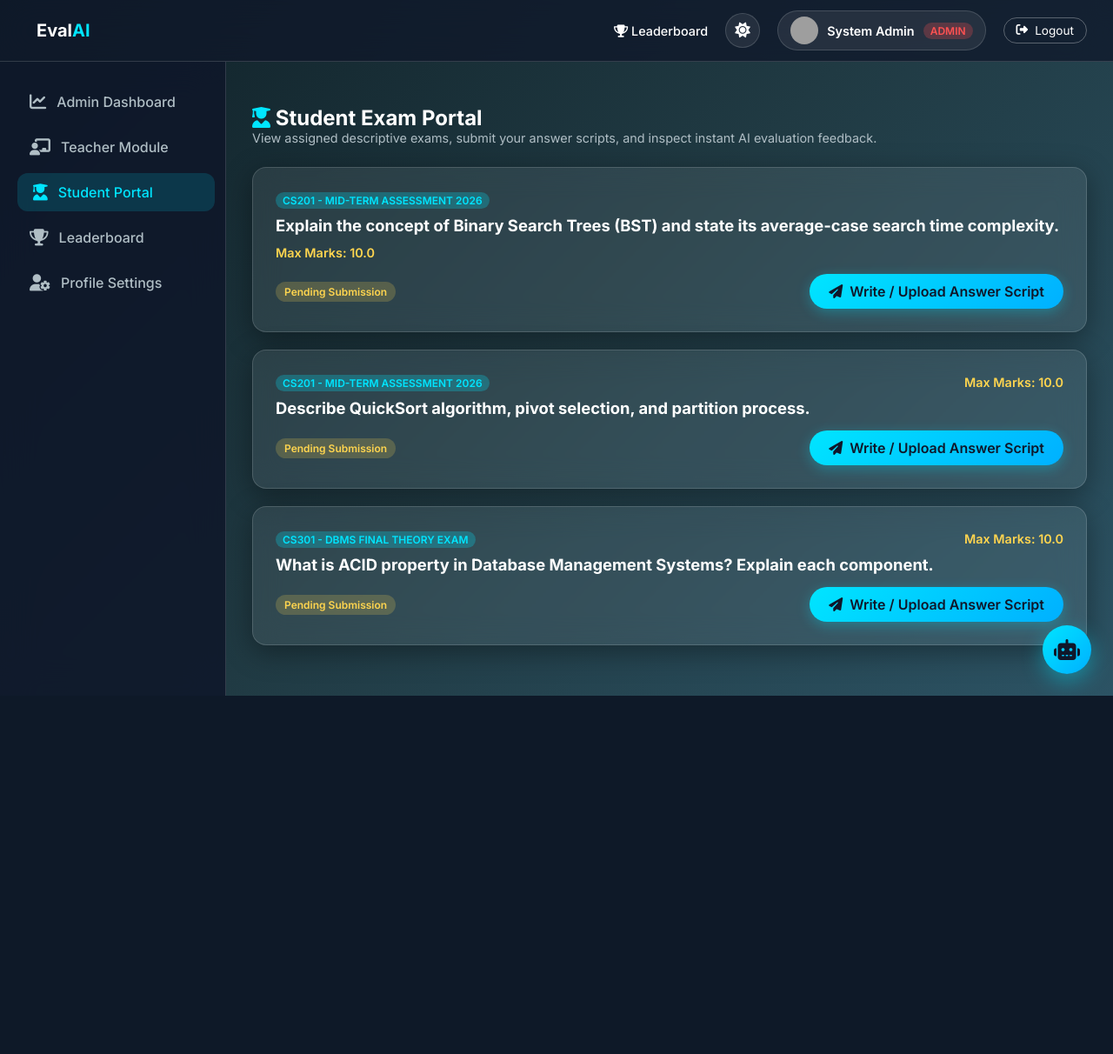
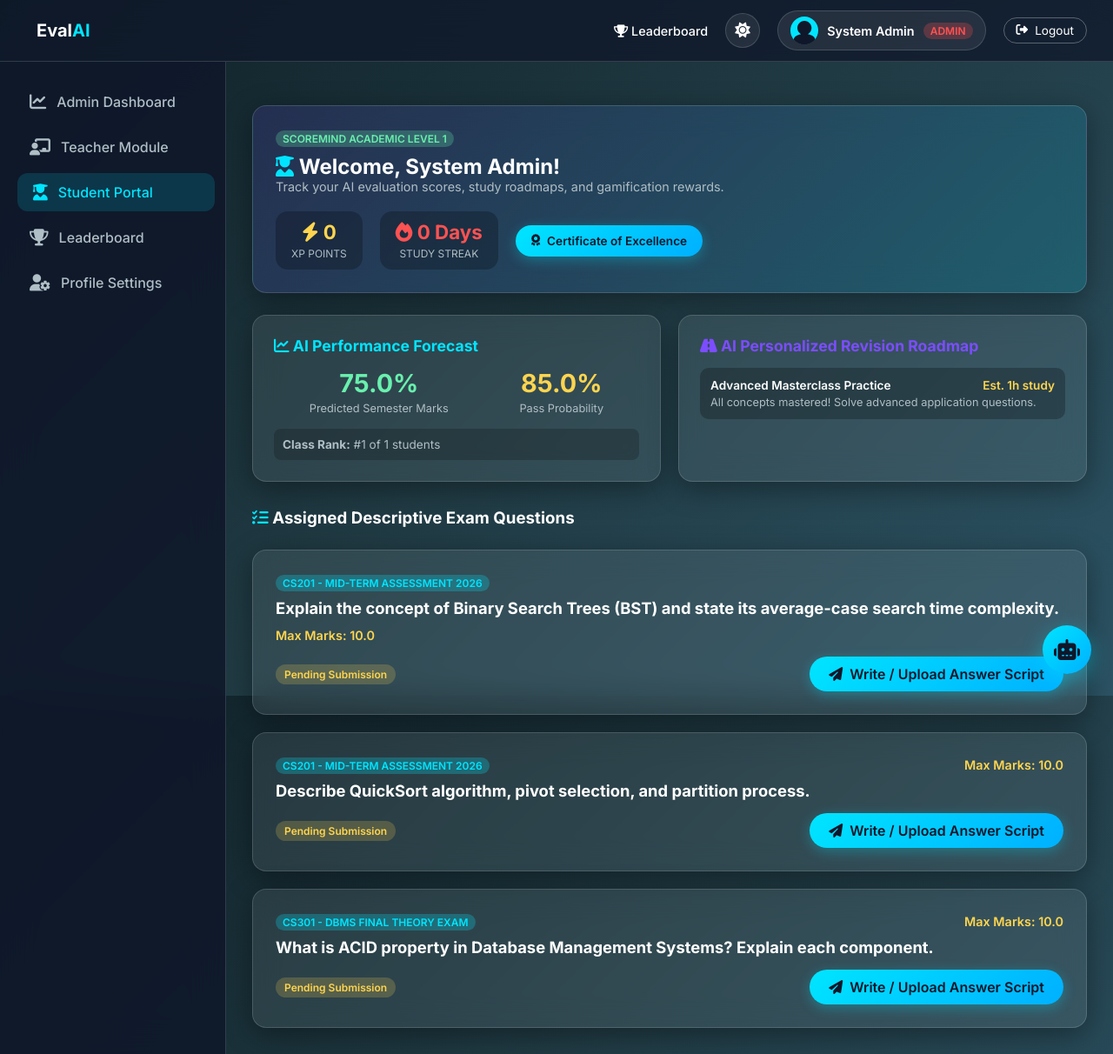
Before and after one commit to yashwanth121718/SCOREMIND-AI, a Flask app: page /student/dashboard in a window 1280 px wide. Shown: the whole page at 87% size. Before the commit the page ends 800 px from the top, so only its background shows below. Run offline with Flask 3, Linux system fonts and the light colour scheme; a user stored in the database is signed in; data comes from the database, SQL or seed files in the repository; grey boxes are pictures that could not be loaded.

Commit message:
ScoreMind AI Upgrade - Gamification, AI Study Roadmap, Digital Certificates, OCR Scanner, and Vision Statement

```diff
--- a/routes.py
+++ b/routes.py
@@ -9,14 +9,17 @@ from evaluation import evaluate_single_answer, evaluate_exam_answers
 from reports import generate_student_pdf_report, generate_exam_excel_report
 from config import Config
 
-# Advanced Features Imports
+# ScoreMind AI Advanced Features Imports
 from advanced_features import (
     extract_text_from_image,
     check_plagiarism_for_answer,
     generate_ai_rubric,
     predict_student_performance,
     generate_verification_qr_code,
-    process_chatbot_query
+    process_chatbot_query,
+    calculate_student_gamification,
+    generate_revision_plan,
+    generate_student_certificate
 )
 
 auth_bp = Blueprint('auth', __name__)
@@ -317,7 +320,6 @@ def add_question():
     keywords = request.form.get('keywords', '').strip()
     max_marks = float(request.form.get('max_marks') or 10.0)
 
-    # Optional AI Auto Rubric Generation
     if not model_answer and question_text:
         rubric_data = generate_ai_rubric(question_text, max_marks)
         model_answer = rubric_data['model_answer']
@@ -378,8 +380,10 @@ def dashboard():
     ans_map = {ans.question_id: ans for ans in my_answers}
     eval_map = {ev.question_id: ev for ev in my_evaluations}
 
-    # Performance Prediction for Student
+    # Advanced ScoreMind Features for Student Portal
     prediction = predict_student_performance(current_user.id)
+    gamification = calculate_student_gamification(current_user.id)
+    revision_plan = generate_revision_plan(current_user.id)
 
     total_assigned = len(questions)
     total_submitted = len(my_answers)
@@ -392,6 +396,8 @@ def dashboard():
                            eval_map=eval_map,
                            my_evaluations=my_evaluations,
                            prediction=prediction,
+                           gamification=gamification,
+                           revision_plan=revision_plan,
                            progress_pct=round(progress_pct, 1))
 
 @student_bp.route('/submit/<int:question_id>', methods=['GET', 'POST'])
@@ -414,7 +420,6 @@ def submit_answer(question_id):
             filepath = os.path.join(Config.UPLOAD_FOLDER, saved_filename)
             file.save(filepath)
 
-            # OCR Answer Sheet & Handwriting Scanner
             ocr_text = extract_text_from_image(filepath)
             if ocr_text:
                 answer_text = ocr_text if not answer_text else f"{answer_text}\n{ocr_text}"
@@ -436,7 +441,7 @@ def submit_answer(question_id):
 
         try:
             evaluate_single_answer(existing_ans.answer_id)
-            flash('Answer script scanned with OCR and evaluated by AI successfully!', 'success')
+            flash('Answer script scanned with OCR and evaluated by ScoreMind AI successfully!', 'success')
         except Exception as e:
             flash('Answer submitted. Evaluation queued.', 'info')
 
@@ -456,7 +461,6 @@ def view_result(eval_id):
         flash('Access denied.', 'danger')
         return redirect(url_for('student.dashboard'))
 
-    # Check plagiarism details & QR code
     plag_info = check_plagiarism_for_answer(eval_rec.answer_id)
     qr_code_b64 = generate_verification_qr_code(eval_id)
 
@@ -480,6 +484,17 @@ def download_pdf(eval_id):
     except Exception as e:
         flash(f'PDF generation failed: {str(e)}', 'danger')
         return redirect(url_for('student.view_result', eval_id=eval_id))
+
+@student_bp.route('/download-certificate')
+@login_required
+@student_required
+def download_certificate():
+    try:
+        filepath = generate_student_certificate(current_user.id)
+        return send_file(filepath, as_attachment=True)
+    except Exception as e:
+        flash(f'Certificate generation failed: {str(e)}', 'danger')
+        return redirect(url_for('student.dashboard'))
 
 
 # ================= REST API ENDPOINTS & AI CHATBOT =================
@@ -505,3 +520,8 @@ def generate_rubric_api():
 
     rubric = generate_ai_rubric(q_text, max_m)
     return jsonify({'status': 'success', 'data': rubric})
+
+@api_bp.route('/study-plan/<int:student_id>', methods=['GET'])
+def study_plan_api(student_id):
+    plan = generate_revision_plan(student_id)
+    return jsonify({'status': 'success', 'student_id': student_id, 'plan': plan})
--- a/templates/student_dashboard.html
+++ b/templates/student_dashboard.html
@@ -1,17 +1,83 @@
 {% extends "base.html" %}
 
-{% block title %}Student Exam Portal - EvalAI{% endblock %}
+{% block title %}ScoreMind AI - Student Portal{% endblock %}
 
 {% block content %}
-<div style="max-width: 1100px; margin: 0 auto;">
+<div style="max-width: 1150px; margin: 0 auto;">
 
-    <div style="margin-bottom: 25px;">
-        <h2><i class="fas fa-user-graduate me-2" style="color:var(--primary-color);"></i> Student Exam Portal</h2>
-        <p style="color: var(--text-muted); font-size: 0.9rem;">View assigned descriptive exams, submit your answer scripts, and inspect instant AI evaluation feedback.</p>
+    <!-- Top Student Header & Gamification Bar -->
+    <div class="glass-panel" style="padding: 26px; margin-bottom: 25px; background: linear-gradient(135deg, rgba(124, 77, 255, 0.15), rgba(0, 229, 255, 0.15));">
+        <div style="display: flex; justify-content: space-between; align-items: center; flex-wrap: wrap; gap: 20px;">
+            <div>
+                <span class="role-pill role-student" style="margin-bottom: 8px; display: inline-block;">ScoreMind Academic Level {{ gamification.level }}</span>
+                <h2><i class="fas fa-user-graduate me-2" style="color:var(--primary-color);"></i> Welcome, {{ current_user.name }}!</h2>
+                <p style="color: var(--text-muted); font-size: 0.9rem;">Track your AI evaluation scores, study roadmaps, and gamification rewards.</p>
+            </div>
+
+            <!-- Gamification Badges & XP -->
+            <div style="display: flex; gap: 20px; align-items: center; flex-wrap: wrap;">
+                <div style="text-align: center; background: rgba(0,0,0,0.25); padding: 10px 18px; border-radius: 14px;">
+                    <h3 style="color: var(--warning-color); font-size: 1.4rem;"><i class="fas fa-bolt me-1"></i> {{ gamification.xp_points }}</h3>
+                    <span style="font-size: 0.75rem; color: var(--text-muted); text-transform: uppercase;">XP Points</span>
+                </div>
+
+                <div style="text-align: center; background: rgba(0,0,0,0.25); padding: 10px 18px; border-radius: 14px;">
+                    <h3 style="color: #ff5252; font-size: 1.4rem;"><i class="fas fa-fire me-1"></i> {{ gamification.streak }} Days</h3>
+                    <span style="font-size: 0.75rem; color: var(--text-muted); text-transform: uppercase;">Study Streak</span>
+                </div>
+
+                <a href="{{ url_for('student.download_certificate') }}" class="btn-primary-custom" style="padding: 10px 18px; font-size: 0.85rem;">
+                    <i class="fas fa-award me-1"></i> Certificate of Excellence
+                </a>
+            </div>
+        </div>
+    </div>
+
+    <!-- AI Performance Prediction & Study Roadmap Grid -->
+    <div style="display: grid; grid-template-columns: repeat(auto-fit, minmax(340px, 1fr)); gap: 20px; margin-bottom: 30px;">
+
+        <!-- AI Performance Forecast Card -->
+        <div class="glass-panel" style="padding: 24px;">
+            <h3 style="margin-bottom: 15px; font-size: 1.1rem; color: var(--primary-color);">
+                <i class="fas fa-chart-line me-2"></i> AI Performance Forecast
+            </h3>
+            <div style="display: flex; justify-content: space-around; text-align: center; margin-bottom: 15px;">
+                <div>
+                    <h2 style="color: var(--accent-color); font-size: 1.8rem;">{{ prediction.predicted_marks }}%</h2>
+                    <span style="font-size: 0.8rem; color: var(--text-muted);">Predicted Semester Marks</span>
+                </div>
+                <div>
+                    <h2 style="color: var(--warning-color); font-size: 1.8rem;">{{ prediction.pass_probability }}%</h2>
+                    <span style="font-size: 0.8rem; color: var(--text-muted);">Pass Probability</span>
+                </div>
+            </div>
+            <div style="font-size: 0.85rem; color: var(--text-muted); background: rgba(0,0,0,0.2); padding: 10px; border-radius: 8px;">
+                <strong>Class Rank:</strong> #{{ prediction.class_rank }} of {{ prediction.total_students }} students
+            </div>
+        </div>
+
+        <!-- AI Personalized Revision Roadmap -->
+        <div class="glass-panel" style="padding: 24px;">
+            <h3 style="margin-bottom: 15px; font-size: 1.1rem; color: var(--secondary-color);">
+                <i class="fas fa-road me-2"></i> AI Personalized Revision Roadmap
+            </h3>
+            {% for item in revision_plan %}
+                <div style="background: rgba(0,0,0,0.25); padding: 12px; border-radius: 10px; margin-bottom: 10px;">
+                    <div style="display: flex; justify-content: space-between; font-size: 0.85rem; font-weight: 600;">
+                        <span>{{ item.topic }}</span>
+                        <span style="color: var(--warning-color);">Est. {{ item.estimated_hours }}h study</span>
+                    </div>
+                    <p style="font-size: 0.8rem; color: var(--text-muted); margin-top: 4px;">{{ item.action_item }}</p>
+                </div>
+            {% endfor %}
+        </div>
+
     </div>
 
     <!-- Questions & Submissions List -->
     <div style="display: flex; flex-direction: column; gap: 20px;">
+        <h3 style="margin-bottom: 5px;"><i class="fas fa-list-check me-2" style="color: var(--primary-color);"></i> Assigned Descriptive Exam Questions</h3>
+
         {% for q in questions %}
             {% set ans = ans_map.get(q.question_id) %}
             {% set ev = eval_map.get(q.question_id) %}
@@ -29,7 +95,6 @@
                     </div>
                 </div>
 
-                <!-- Answer Status & Marks Card -->
                 {% if ans %}
                     <div style="background: rgba(0,0,0,0.25); padding: 18px; border-radius: 12px; border: 1px solid rgba(255,255,255,0.1); margin-top: 15px;">
                         <div style="display: flex; justify-content: space-between; align-items: center; flex-wrap: wrap; gap: 10px; margin-bottom: 10px;">
```
Also changed, not shown: advanced_features.py (+133 -30 lines), templates/index.html (+52 -33 lines), README.md, static/uploads/default_avatar.png (added).
